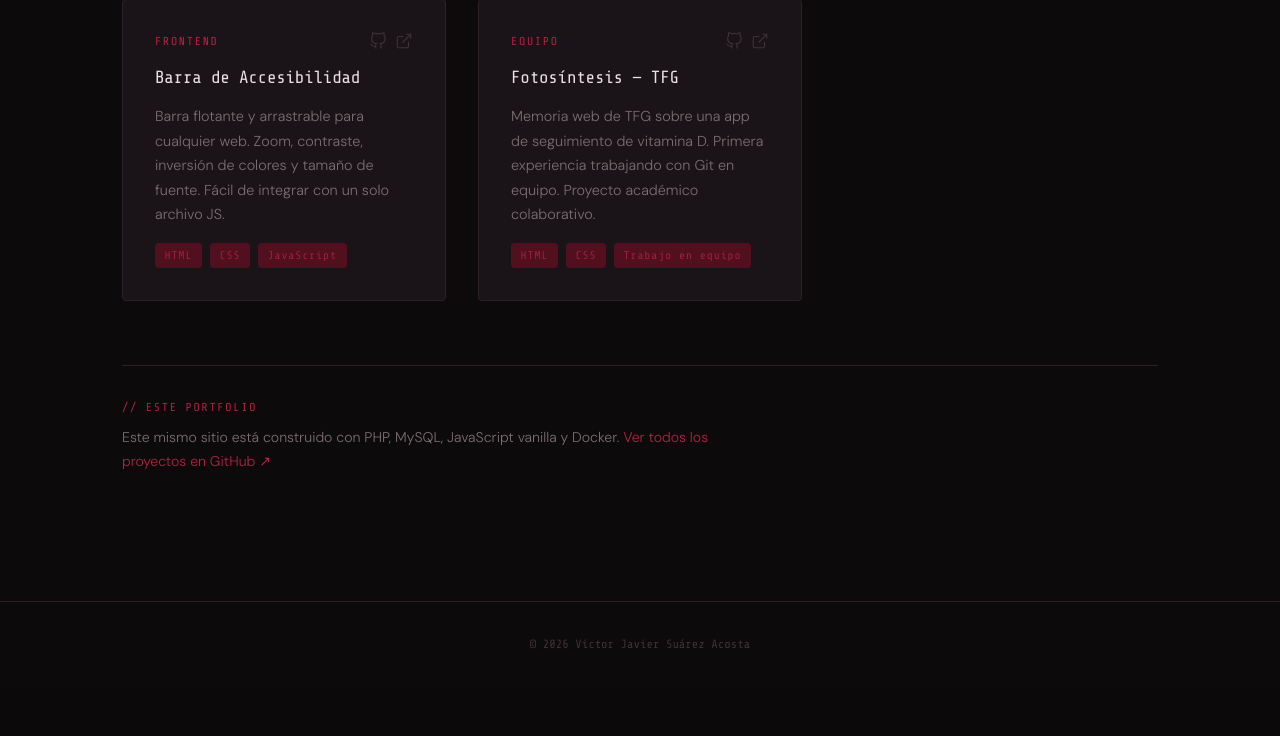
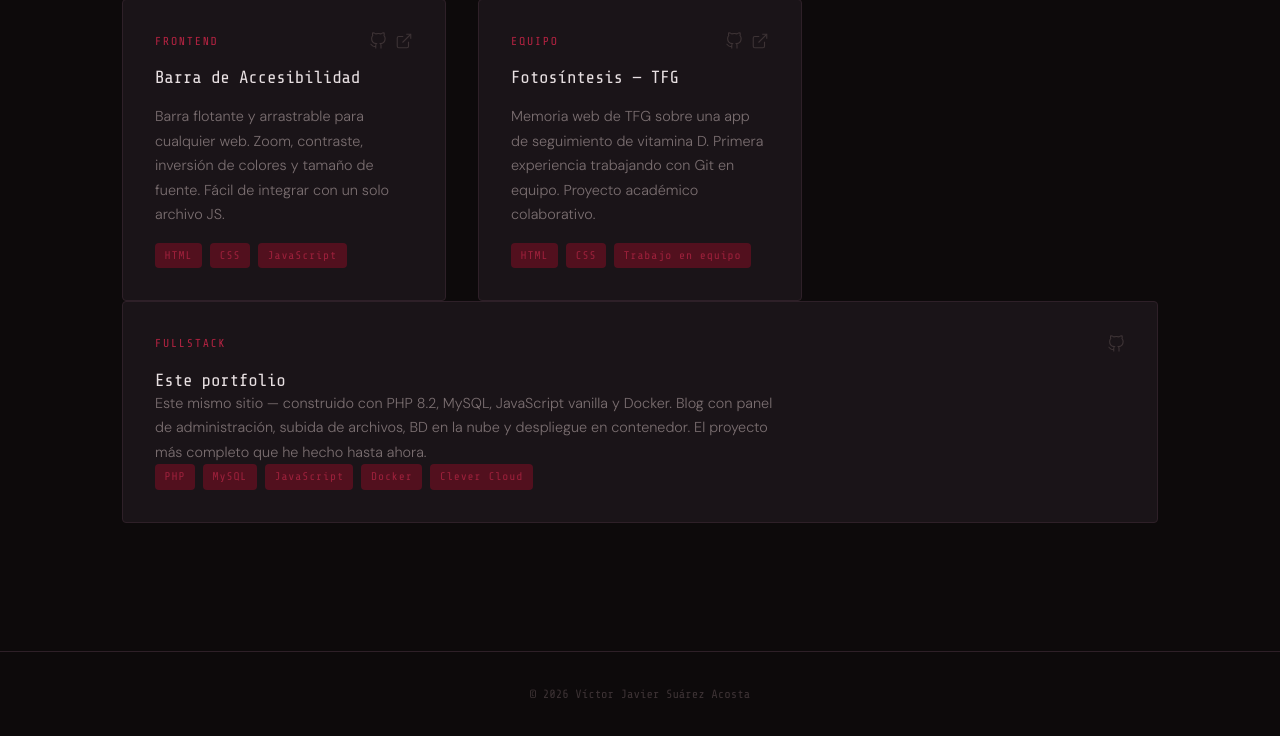
Before and after one commit to Vito-Pulls/Portfolio, a PHP site: page / in a window 1280 px wide. Shown: the part 1497-2233 px from the top of the page. Before the commit the page ends 2145 px from the top, so only its background shows below. Run offline with PHP 8.4, Linux system fonts and the light colour scheme.

Commit message:
fix: Nota de portfolio en formato card

```diff
--- a/index.php
+++ b/index.php
@@ -201,15 +201,38 @@ include 'includes/header.php';
 
         </div>
 
-        <div class="proyectos__nota">
-            <span class="etiqueta">// este portfolio</span>
-            <p>Este mismo sitio está construido con PHP, MySQL, JavaScript vanilla y Docker.
-                <a href="https://github.com/Vito-Pulls" target="_blank" rel="noopener noreferrer">
-                    Ver todos los proyectos en GitHub ↗
-                </a>
-            </p>
-        </div>
-
+        <article class="project-card project-card--ancha">
+            <div class="project-card__header">
+                <span class="project-card__tipo etiqueta">fullstack</span>
+                <div class="project-card__enlaces">
+                    <a href="https://github.com/Vito-Pulls" target="_blank" rel="noopener noreferrer"
+                        aria-label="Ver código" class="project-card__icono">
+                        <svg width="18" height="18" viewBox="0 0 24 24" fill="none" stroke="currentColor"
+                            stroke-width="1.5">
+                            <path
+                                d="M9 19c-5 1.5-5-2.5-7-3m14 6v-3.87a3.37 3.37 0 0 0-.94-2.61c3.14-.35 6.44-1.54 6.44-7A5.44 5.44 0 0 0 20 4.77 5.07 5.07 0 0 0 19.91 1S18.73.65 16 2.48a13.38 13.38 0 0 0-7 0C6.27.65 5.09 1 5.09 1A5.07 5.07 0 0 0 5 4.77a5.44 5.44 0 0 0-1.5 3.78c0 5.42 3.3 6.61 6.44 7A3.37 3.37 0 0 0 9 18.13V22" />
+                        </svg>
+                    </a>
+                </div>
+            </div>
+            <div class="project-card--ancha__contenido">
+                <div>
+                    <h3 class="project-card__titulo">Este portfolio</h3>
+                    <p class="project-card__descripcion">
+                        Este mismo sitio — construido con PHP 8.2, MySQL, JavaScript vanilla y Docker.
+                        Blog con panel de administración, subida de archivos, BD en la nube y despliegue
+                        en contenedor. El proyecto más completo que he hecho hasta ahora.
+                    </p>
+                </div>
+                <div class="project-card__stack project-card__stack--ancha">
+                    <span>PHP</span>
+                    <span>MySQL</span>
+                    <span>JavaScript</span>
+                    <span>Docker</span>
+                    <span>Clever Cloud</span>
+                </div>
+            </div>
+        </article>
     </div>
 
     </div>
```
